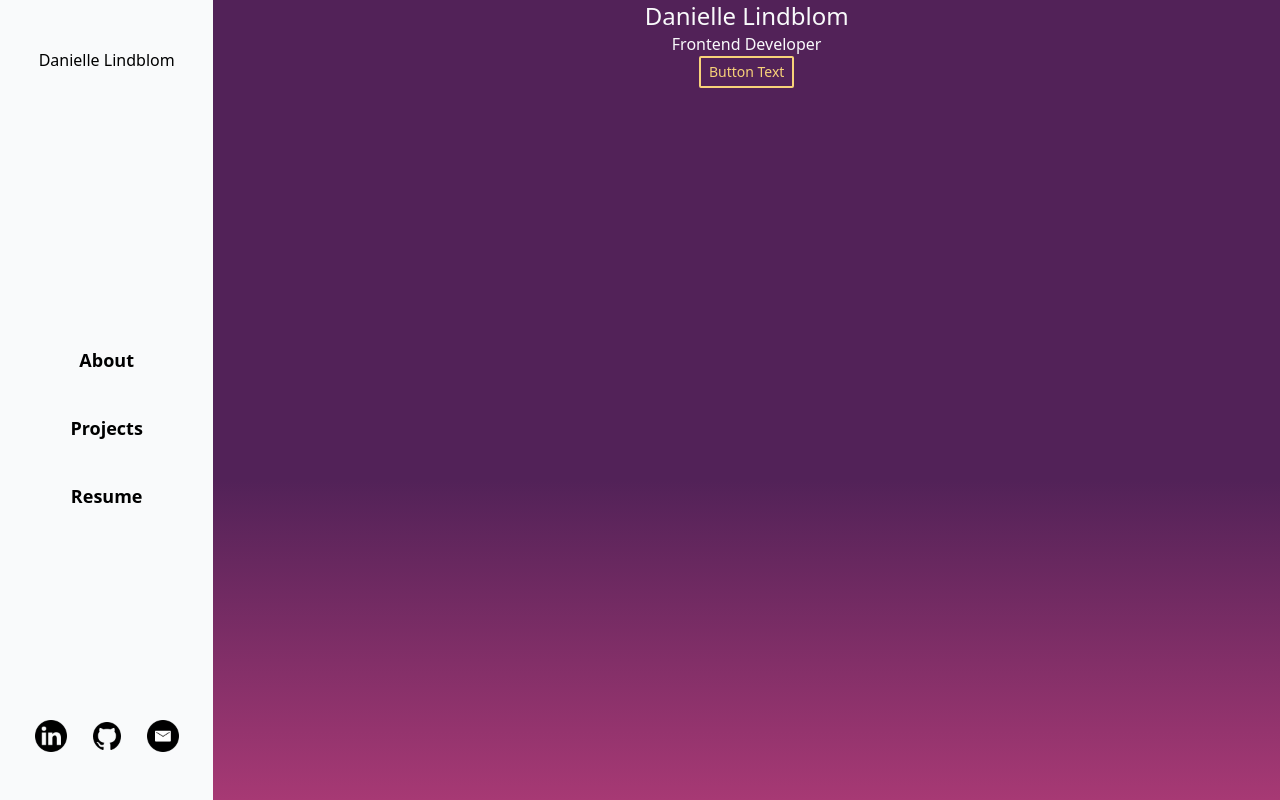
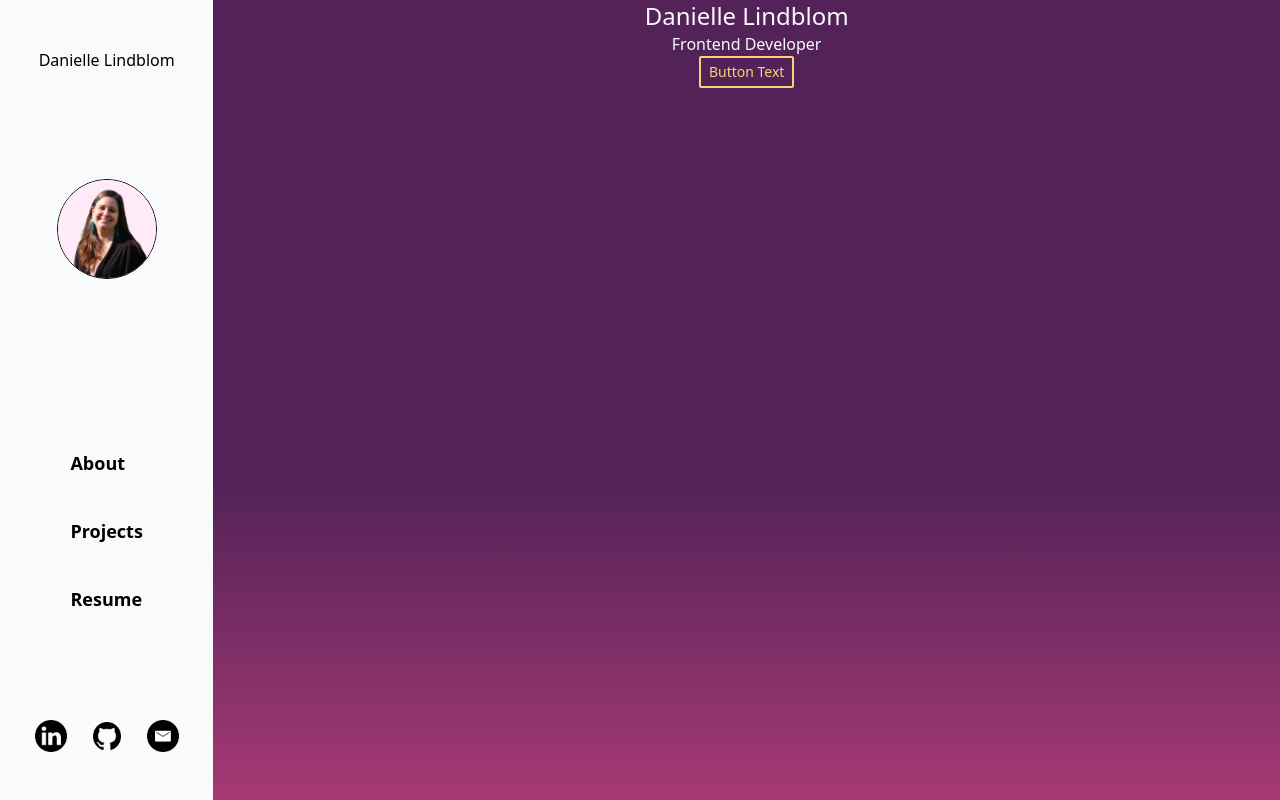
Before and after one commit to Danielle254/portfolio3, a Next.js app: page / in a window 1280 px wide. Built offline with nearby package versions, Linux system fonts and the light colour scheme.

Commit message:
feat: add profile picture to sidebar

```diff
--- a/src/components/Sidebar.tsx
+++ b/src/components/Sidebar.tsx
@@ -1,11 +1,19 @@
 import React from 'react'
 import Nav from './Nav'
 import Social from './Social'
+import profile from '../assets/profile.jpeg'
+import Image from 'next/image'
 
 export default function Sidebar() {
   return (
-    <div className='bg-gray-50 col-span-1 h-screen flex flex-col justify-between py-12  text-center'>
+    <div className='bg-gray-50 col-span-1 h-screen flex flex-col justify-between py-12 items-center'>
       <h1>Danielle Lindblom</h1>
+      <Image
+      src={profile}
+      alt='Danielle Lindblom profile picture'
+      style={{borderRadius: '50%', border: '1px solid black'}}
+      height={100}
+      />
       <Nav />
       <Social />
     </div>
```
Also changed, not shown: src/assets/profile.jpeg (added).
